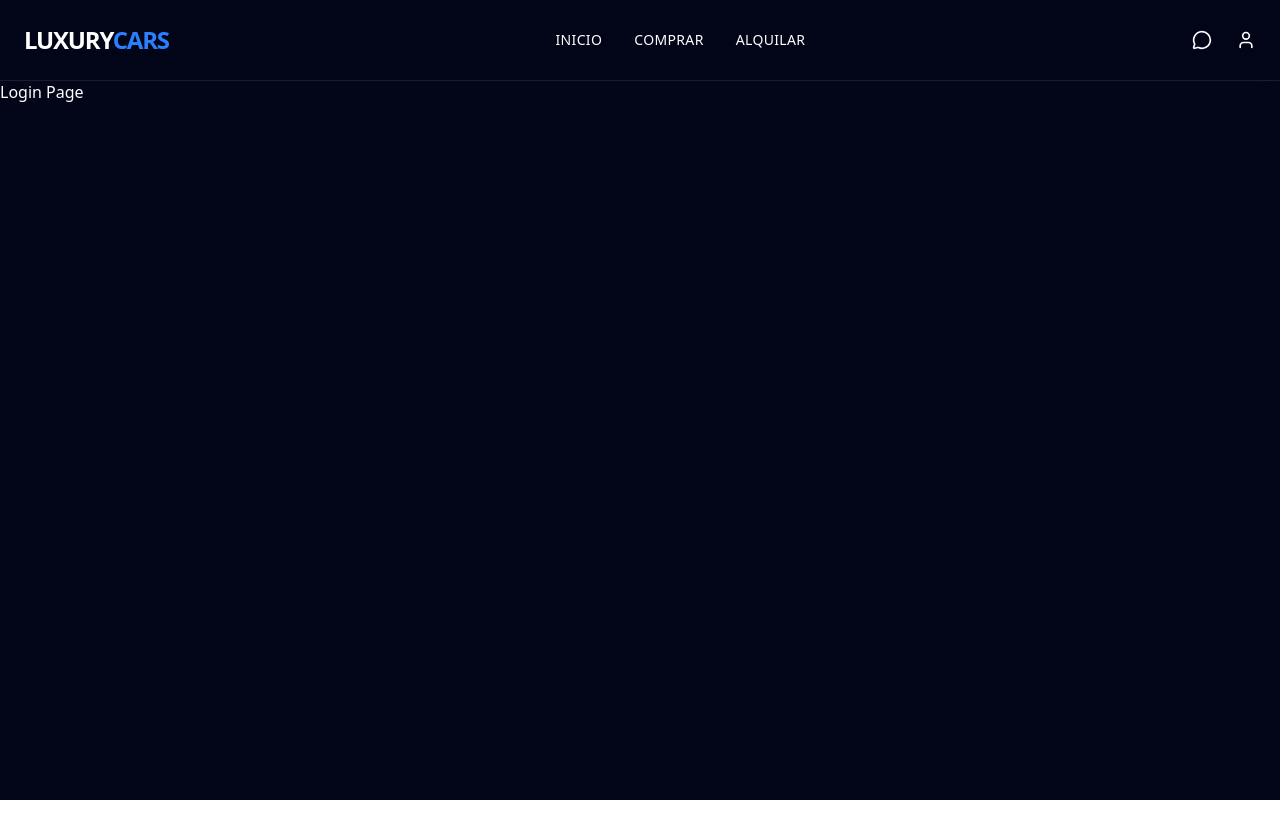
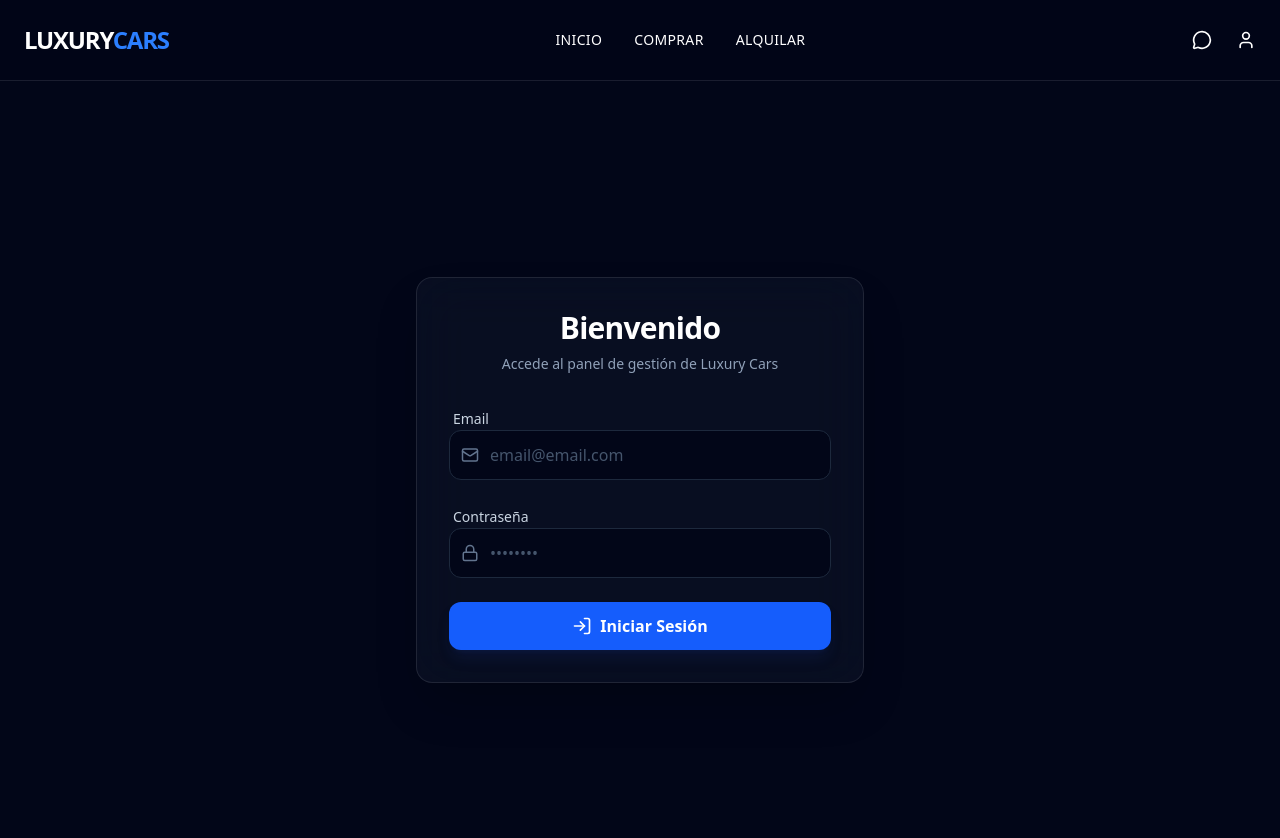
Before and after one commit to sergioramirezmoron/ProyectoFinGrado, a React app in the folder frontend/: page /login in a window 1280 px wide. Shown: the top 838 px of the page. Before the commit the page ends 800 px from the top, so only its background shows below. Built offline with nearby package versions, Linux system fonts and the light colour scheme; the HTML template or start-up script is replaced by a standard one.

Commit message:
feat: added working login

```diff
--- a/frontend/src/App.tsx
+++ b/frontend/src/App.tsx
@@ -1,41 +1,51 @@
-import { BrowserRouter, Routes, Route, Navigate } from 'react-router-dom';
-import PublicLayout from './layouts/PublicLayout';
-import AdminLayout from './layouts/AdminLayout';
+import { BrowserRouter, Routes, Route, Navigate } from "react-router-dom";
+import PublicLayout from "./layouts/PublicLayout";
+import AdminLayout from "./layouts/AdminLayout";
+import Login from "./pages/auth/Login";
+import { ProtectedRoute } from "./components/layout/ProtectedRoute";
+import Dashboard from "./pages/admin/Dashboard";
 
 // Layouts (Los crearemos ahora)
 
 // Placeholder Components (Para que no falle ahora mismo)
-const Home = () => <h1 className="text-3xl font-bold text-white">Portada Tesla Style 🏎️</h1>;
+const Home = () => (
+  <h1 className="text-3xl font-bold text-white">Portada Tesla Style 🏎️</h1>
+);
 const SaleCatalog = () => <h1 className="text-white">Catálogo Venta</h1>;
 const RentCatalog = () => <h1 className="text-white">Catálogo Alquiler</h1>;
-const Login = () => <h1 className="text-white">Login Page</h1>;
-const AdminDashboard = () => <h1>Panel de Control (Gráficas)</h1>;
 
 function App() {
   return (
     <BrowserRouter>
       <Routes>
-
         {/* RUTA 1: WEB PÚBLICA (Estilo Tesla/Audi) */}
         <Route element={<PublicLayout />}>
           <Route path="/" element={<Home />} />
           <Route path="/venta" element={<SaleCatalog />} />
           <Route path="/alquiler" element={<RentCatalog />} />
-          <Route path="/vehiculo/:id" element={<h1 className="text-white">Detalle Coche</h1>} />
+          <Route
+            path="/vehiculo/:id"
+            element={<h1 className="text-white">Detalle Coche</h1>}
+          />
           <Route path="/login" element={<Login />} />
         </Route>
 
         {/* RUTA 2: PANEL DE ADMIN/VENTAS (Estilo Dashboard profesional) */}
-        {/* Aquí pondremos protección para que solo entre ROLE_ADMIN o ROLE_SALES */}
-        <Route path="/admin" element={<AdminLayout />}>
-          <Route index element={<AdminDashboard />} />
-          <Route path="coches" element={<h1>Gestión de Flota</h1>} />
-          <Route path="chat" element={<h1>Bandeja de Entrada Ventas</h1>} />
+        <Route element={<ProtectedRoute />}>
+          <Route path="/admin" element={<AdminLayout />}>
+            {/* Aquí dentro solo entras si tienes token */}
+            <Route
+              index
+              element={
+                <Dashboard />
+              }
+            />
+            <Route path="coches" element={<h1>Gestión de Flota</h1>} />
+          </Route>
         </Route>
 
         {/* Ruta 404 */}
         <Route path="*" element={<Navigate to="/" />} />
-
       </Routes>
     </BrowserRouter>
   );
--- /dev/null
+++ b/frontend/src/api/axios.ts
@@ -0,0 +1,10 @@
+import axios from "axios";
+
+const api = axios.create({
+  baseURL: "http://127.0.0.1:8000/api",
+  headers: {
+    "Content-Type": "application/json",
+  },
+});
+
+export default api;
--- /dev/null
+++ b/frontend/src/components/layout/ProtectedRoute.tsx
@@ -0,0 +1,17 @@
+import { Navigate, Outlet } from 'react-router-dom';
+import { useAuth } from '../../hooks/useAuth';
+
+export const ProtectedRoute = () => {
+    const { isAuthenticated, isAdmin } = useAuth();
+
+    if (!isAuthenticated) {
+        return <Navigate to="/login" replace />;
+    }
+
+    if (!isAdmin) {
+        return <Navigate to="/" replace />;
+    }
+
+    // Si tienes permiso, te deja pasar a la ruta hija (Outlet)
+    return <Outlet />;
+};
--- a/frontend/src/layouts/AdminLayout.tsx
+++ b/frontend/src/layouts/AdminLayout.tsx
@@ -1,25 +1,68 @@
-import { Outlet } from 'react-router-dom';
+import { Outlet, NavLink } from 'react-router-dom';
+import { LayoutDashboard, Car, MessageSquare, Users, LogOut } from 'lucide-react';
+import { useAuth } from '../hooks/useAuth';
 
 const AdminLayout = () => {
+  const { logout, user } = useAuth();
+
+  const isSuperAdmin = user?.roles.includes('ROLE_ADMIN');
+
   return (
     <div className="min-h-screen bg-gray-100 flex text-slate-800">
 
-      {/* Sidebar Lateral */}
-      <aside className="w-64 bg-white border-r border-gray-200 h-screen fixed">
-        <div className="p-6 border-b border-gray-100">
-          <h2 className="text-xl font-bold text-blue-600">Admin Panel</h2>
+      {/* Sidebar */}
+      <aside className="w-64 bg-white border-r border-gray-200 h-screen fixed flex flex-col">
+        <div className="p-6 border-b border-gray-100 flex items-center gap-2">
+          <div className="w-8 h-8 bg-blue-600 rounded-lg flex items-center justify-center text-white font-bold">
+            LC
+          </div>
+          <span className="font-bold text-xl tracking-tight">Admin Panel</span>
         </div>
-        <nav className="p-4 space-y-2">
-          <div className="p-3 bg-blue-50 text-blue-700 rounded-lg font-medium cursor-pointer">
+
+        <nav className="p-4 space-y-1 flex-1">
+
+          {/* 1. VISIBLE PARA TODOS (Admin y Ventas) */}
+          <NavLink to="/admin" end className={({isActive}) => `flex items-center gap-3 p-3 rounded-lg transition-colors ${isActive ? 'bg-blue-50 text-blue-600 font-medium' : 'text-gray-600 hover:bg-gray-50'}`}>
+            <LayoutDashboard size={20} />
             Dashboard
-          </div>
-          <div className="p-3 hover:bg-gray-50 text-gray-600 rounded-lg font-medium cursor-pointer">
-            Gestión Flota
-          </div>
-          <div className="p-3 hover:bg-gray-50 text-gray-600 rounded-lg font-medium cursor-pointer">
-            Chats Clientes
-          </div>
+          </NavLink>
+
+          <NavLink to="/admin/coches" className={({isActive}) => `flex items-center gap-3 p-3 rounded-lg transition-colors ${isActive ? 'bg-blue-50 text-blue-600 font-medium' : 'text-gray-600 hover:bg-gray-50'}`}>
+            <Car size={20} />
+            Flota de Vehículos
+          </NavLink>
+
+          <NavLink to="/admin/chat" className={({isActive}) => `flex items-center gap-3 p-3 rounded-lg transition-colors ${isActive ? 'bg-blue-50 text-blue-600 font-medium' : 'text-gray-600 hover:bg-gray-50'}`}>
+            <MessageSquare size={20} />
+            Chats / Ventas
+          </NavLink>
+
+          {/* 2. SOLO VISIBLE PARA SUPER ADMIN */}
+          {/* El vendedor NO verá este botón */}
+          {isSuperAdmin && (
+            <>
+              <div className="pt-4 pb-2 px-3 text-xs font-bold text-gray-400 uppercase tracking-wider">
+                Administración
+              </div>
+              <NavLink to="/admin/usuarios" className={({isActive}) => `flex items-center gap-3 p-3 rounded-lg transition-colors ${isActive ? 'bg-blue-50 text-blue-600 font-medium' : 'text-gray-600 hover:bg-gray-50'}`}>
+                <Users size={20} />
+                Usuarios y Permisos
+              </NavLink>
+            </>
+          )}
+
         </nav>
+
+        {/* Botón Logout */}
+        <div className="p-4 border-t border-gray-100">
+          <button
+            onClick={logout}
+            className="flex items-center gap-3 p-3 w-full text-red-500 hover:bg-red-50 rounded-lg transition-colors"
+          >
+            <LogOut size={20} />
+            Cerrar Sesión
+          </button>
+        </div>
       </aside>
 
       {/* Contenido Principal */}
--- /dev/null
+++ b/frontend/src/pages/admin/Dashboard.tsx
@@ -0,0 +1,46 @@
+import { Car, DollarSign, Users, ShoppingBag } from 'lucide-react';
+
+interface StatCardProps {
+  title: string;
+  value: string;
+  icon: React.ComponentType<{ size?: number }>;
+  color: string;
+}
+
+const StatCard = ({ title, value, icon: Icon, color }: StatCardProps) => (
+  <div className="bg-white p-6 rounded-xl shadow-sm border border-gray-100 flex items-center gap-4">
+    <div className={`p-4 rounded-full ${color} text-white`}>
+      <Icon size={24} />
+    </div>
+    <div>
+      <p className="text-sm text-gray-500 font-medium">{title}</p>
+      <h3 className="text-2xl font-bold text-gray-800">{value}</h3>
+    </div>
+  </div>
+);
+
+const Dashboard = () => {
+  return (
+    <div className="space-y-8">
+      <div>
+        <h1 className="text-2xl font-bold text-slate-800">Panel de Control</h1>
+        <p className="text-gray-500">Bienvenido de nuevo al sistema de gestión.</p>
+      </div>
+
+      {/* Grid de Estadísticas (Datos falsos por ahora) */}
+      <div className="grid grid-cols-1 md:grid-cols-2 lg:grid-cols-4 gap-6">
+        <StatCard title="Coches en Venta" value="12" icon={Car} color="bg-blue-500" />
+        <StatCard title="Alquilados hoy" value="4" icon={ShoppingBag} color="bg-purple-500" />
+        <StatCard title="Ingresos Mes" value="45.200 €" icon={DollarSign} color="bg-green-500" />
+        <StatCard title="Clientes Activos" value="89" icon={Users} color="bg-orange-500" />
+      </div>
+
+      {/* Aquí pondremos la tabla de últimos movimientos luego */}
+      <div className="bg-white p-6 rounded-xl shadow-sm border border-gray-100 h-64 flex items-center justify-center text-gray-400">
+        Gráfica de Ventas (Próximamente)
+      </div>
+    </div>
+  );
+};
+
+export default Dashboard;
--- /dev/null
+++ b/frontend/src/pages/auth/Login.tsx
@@ -0,0 +1,124 @@
+import { useState } from 'react';
+import { useNavigate } from 'react-router-dom';
+import { LogIn, Mail, Lock, AlertCircle, Loader2 } from 'lucide-react';
+import { useAuth } from '../../hooks/useAuth';
+import api from '../../api/axios';
+
+const Login = () => {
+  const navigate = useNavigate();
+  const { login } = useAuth();
+
+  const [email, setEmail] = useState('');
+  const [password, setPassword] = useState('');
+  const [error, setError] = useState('');
+  const [loading, setLoading] = useState(false);
+
+  const handleSubmit = async (e: React.FormEvent) => {
+    e.preventDefault();
+    setError('');
+    setLoading(true);
+
+    try {
+      // 1. Llamamos a Symfony (Endpoint estándar de LexikJWT)
+      const response = await api.post('/login_check', {
+        email,
+        password
+      });
+
+      // 2. Si sale bien, guardamos el token usando nuestro Contexto
+      login(response.data.token);
+
+      // 3. Redirigimos al Panel de Admin
+      navigate('/admin');
+
+    } catch (err) {
+      console.error(err);
+      setError('Credenciales incorrectas. Inténtalo de nuevo.');
+    } finally {
+      setLoading(false);
+    }
+  };
+
+  return (
+    <div className="min-h-screen bg-slate-950 flex items-center justify-center p-4">
+      {/* Tarjeta con efecto Glassmorphism */}
+      <div className="bg-slate-900/50 backdrop-blur-xl border border-white/10 p-8 rounded-2xl shadow-2xl w-full max-w-md">
+
+        <div className="text-center mb-8">
+          <h1 className="text-3xl font-bold text-white mb-2 tracking-tight">
+            Bienvenido
+          </h1>
+          <p className="text-slate-400 text-sm">
+            Accede al panel de gestión de Luxury Cars
+          </p>
+        </div>
+
+        <form onSubmit={handleSubmit} className="space-y-6">
+
+          {/* Mensaje de Error */}
+          {error && (
+            <div className="bg-red-500/10 border border-red-500/20 text-red-400 px-4 py-3 rounded-lg text-sm flex items-center gap-2">
+              <AlertCircle size={16} />
+              {error}
+            </div>
+          )}
+
+          {/* Email */}
+          <div className="space-y-2">
+            <label className="text-sm font-medium text-slate-300 ml-1">Email</label>
+            <div className="relative">
+              <div className="absolute left-3 top-1/2 -translate-y-1/2 text-slate-500">
+                <Mail size={18} />
+              </div>
+              <input
+                type="email"
+                value={email}
+                onChange={(e) => setEmail(e.target.value)}
+                className="w-full bg-slate-950 border border-slate-800 text-white rounded-xl py-3 pl-10 pr-4 focus:outline-none focus:ring-2 focus:ring-blue-500/50 focus:border-blue-500 transition-all placeholder:text-slate-600"
+                placeholder="email@email.com"
+                required
+              />
+            </div>
+          </div>
+
+          {/* Contraseña */}
+          <div className="space-y-2">
+            <label className="text-sm font-medium text-slate-300 ml-1">Contraseña</label>
+            <div className="relative">
+              <div className="absolute left-3 top-1/2 -translate-y-1/2 text-slate-500">
+                <Lock size={18} />
+              </div>
+              <input
+                type="password"
+                value={password}
+                onChange={(e) => setPassword(e.target.value)}
+                className="w-full bg-slate-950 border border-slate-800 text-white rounded-xl py-3 pl-10 pr-4 focus:outline-none focus:ring-2 focus:ring-blue-500/50 focus:border-blue-500 transition-all placeholder:text-slate-600"
+                placeholder="••••••••"
+                required
+              />
+            </div>
+          </div>
+
+          {/* Botón Submit */}
+          <button
+            type="submit"
+            disabled={loading}
+            className="w-full bg-blue-600 hover:bg-blue-500 text-white font-semibold py-3 rounded-xl transition-all duration-200 transform hover:scale-[1.02] active:scale-[0.98] disabled:opacity-70 disabled:cursor-not-allowed flex items-center justify-center gap-2 shadow-lg shadow-blue-900/20"
+          >
+            {loading ? (
+              <Loader2 className="animate-spin" size={20} />
+            ) : (
+              <>
+                <LogIn size={20} />
+                Iniciar Sesión
+              </>
+            )}
+          </button>
+
+        </form>
+      </div>
+    </div>
+  );
+};
+
+export default Login;
```
